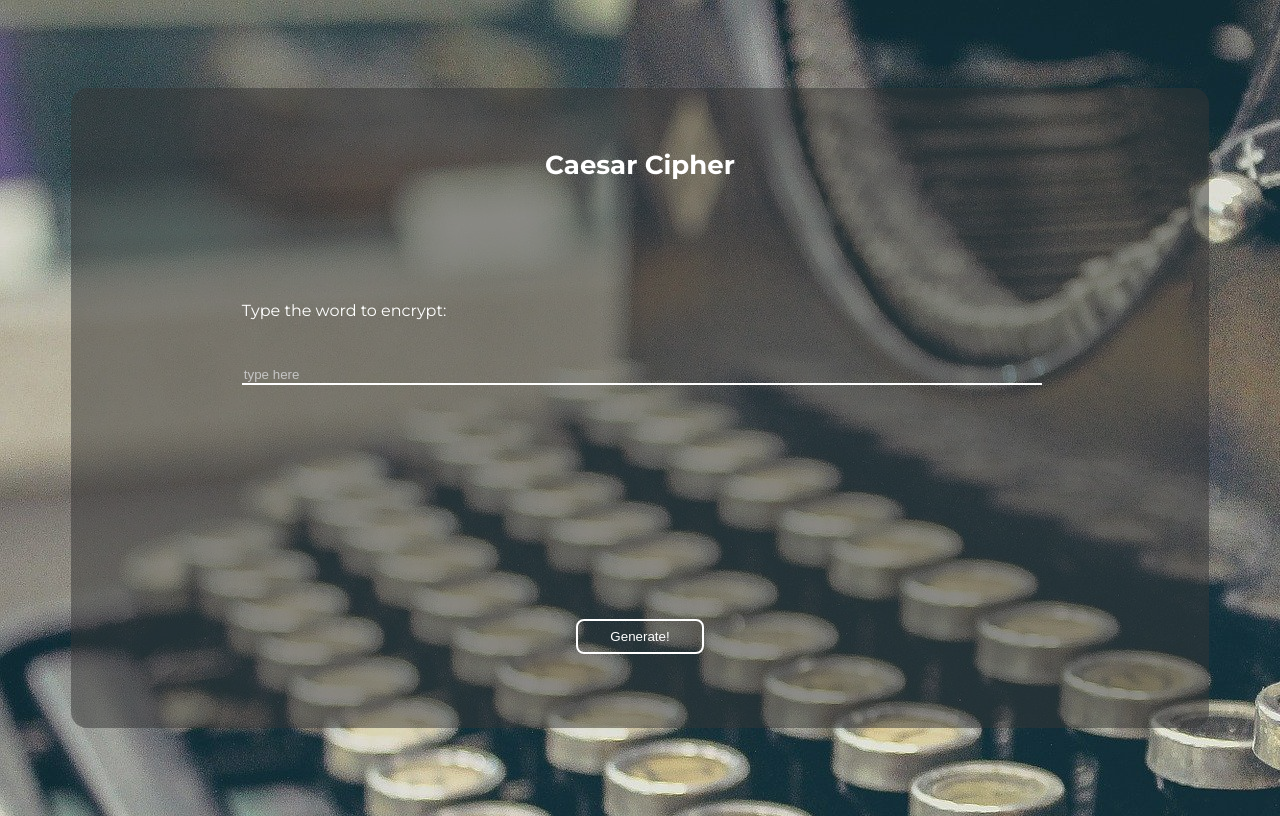
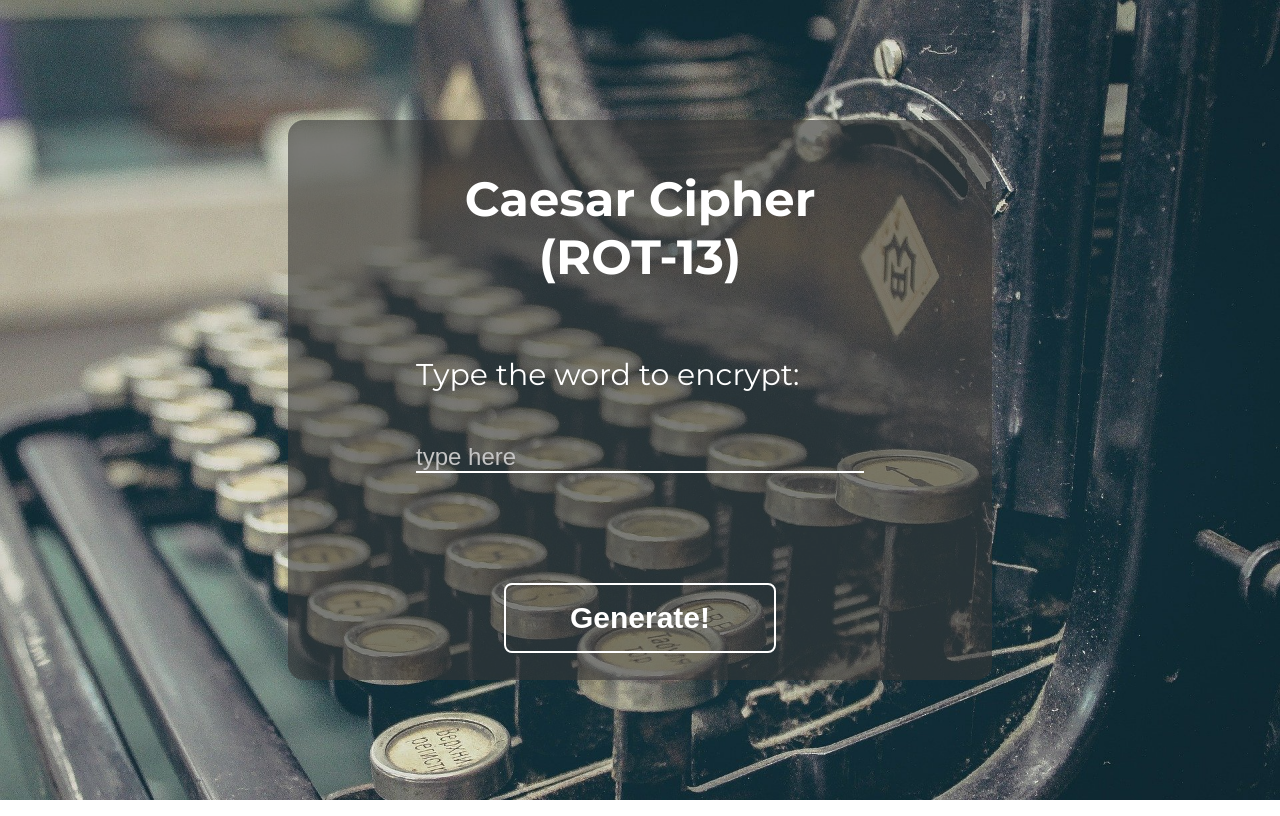
Before and after one commit to jarek-janowski/caesar-cipher, a plain HTML site: page index.html in a window 1280 px wide. Drawn offline with Linux system fonts and the light colour scheme.

Commit message:
feat: media and small fixes to styles

```diff
--- a/index.html
+++ b/index.html
@@ -8,7 +8,10 @@
   </head>
   <body>
     <main class="main">
-      <h1 class="main__heading">Caesar Cipher</h1>
+      <h1 class="main__heading">
+        Caesar Cipher <br />
+        (ROT-13)
+      </h1>
       <div class="main__input-wrapper">
         <p class="main__paragraph">Type the word to encrypt:</p>
         <input class="main__input" placeholder="type here" type="text" />
--- a/main.js
+++ b/main.js
@@ -27,7 +27,9 @@ function caesar13(toEncrypt) {
 }
 
 generateButton.addEventListener("click", () => {
-  result.innerHTML = `Your encrypted word is 🗝: </br>'${caesar13(
+  result.innerHTML = `Your encrypted word is: </br>'${caesar13(
     entryInput.value
   )}'`;
+  result.style.border = "3px solid white";
+  result.style.backgroundColor = "rgba(55, 55, 55, 0.7)";
 });
--- a/style.css
+++ b/style.css
@@ -1,19 +1,26 @@
 @import url("https://fonts.googleapis.com/css2?family=Montserrat:wght@400;700&display=swap");
+
+* {
+  margin: 0;
+  padding: 0;
+}
 
 body {
   font-family: "Montserrat", sans-serif;
   color: white;
   height: 100vh;
   background: url(img/typewriter.jpg);
+  background-size: cover;
+  /* background-position: center; */
+  /* background-attachment: fixed; */
   display: flex;
   justify-content: center;
   align-items: center;
 }
 
 main {
-  width: 90%;
-  height: 80%;
-  background: rgba(55, 55, 55, 0.5);
+  padding: 0 32px;
+  background: rgba(55, 55, 55, 0.6);
   border-radius: 16px;
   display: flex;
   flex-direction: column;
@@ -22,12 +29,12 @@ main {
 }
 
 .main__heading {
+  margin: 50px 0 70px;
   text-align: center;
   font-size: 26px;
 }
 
 .main__input-wrapper {
-  min-width: 70%;
 }
 
 .main__paragraph {
@@ -38,7 +45,7 @@ main {
   border: none;
   border-bottom: 2px solid white;
   background: none;
-  margin: 30px auto 30px;
+  margin: 50px auto 40px;
   outline: none;
   width: 100%;
 }
@@ -48,6 +55,11 @@ main {
 }
 
 .main__result {
+  text-align: center;
+
+  padding: 10px 20px;
+  border-radius: 4px;
+  font-size: 12px;
 }
 
 .main__button {
@@ -58,5 +70,51 @@ main {
   cursor: pointer;
   border-radius: 8px;
   outline: none;
-  margin: 30px 0 30px;
+  margin: 50px 0 40px;
+  font-weight: bold;
 }
+.main__button:hover {
+  background: rgba(55, 55, 55, 1);
+}
+
+@media (min-width: 768px) {
+  .main {
+    width: 50%;
+    height: 70%;
+  }
+  .main__heading {
+    font-size: 36px;
+  }
+  .main__input {
+    font-size: 20px;
+  }
+  .main__input-wrapper {
+    min-width: 70%;
+    font-size: 22px;
+  }
+  .main__result {
+    font-size: 16px;
+  }
+  .main__button {
+    font-size: 20px;
+    padding: 16px 64px;
+  }
+}
+
+@media (min-width: 1024px) {
+  .main__heading {
+    font-size: 48px;
+  }
+  .main__input {
+    font-size: 24px;
+  }
+  .main__input-wrapper {
+    font-size: 30px;
+  }
+  .main__result {
+    font-size: 22px;
+  }
+  .main__button {
+    font-size: 30px;
+  }
+}
```
